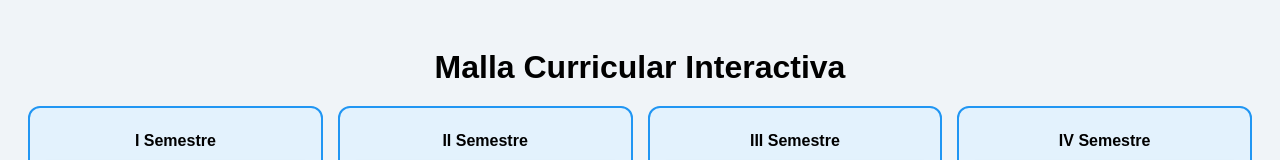
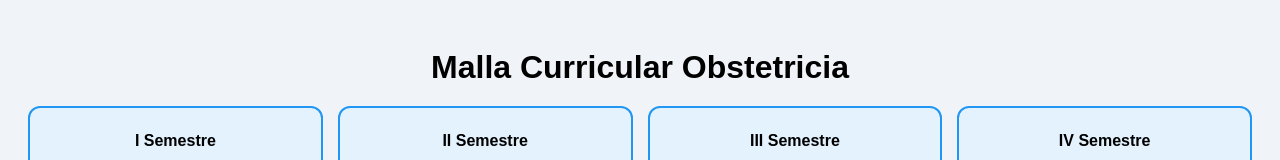
Before and after one commit to catyy843/Malla-oficial-1, a plain HTML site: page index.html in a window 1280 px wide. Shown: the top 160 px of the page. Drawn offline with Linux system fonts and the light colour scheme.

Commit message:
Update index.html

```diff
--- a/index.html
+++ b/index.html
@@ -56,7 +56,7 @@
 </head>
 <body>
 
-<h1>Malla Curricular Interactiva</h1>
+<h1>Malla Curricular Obstetricia</h1>
 
 <div class="grid" id="malla"></div>
 
```
